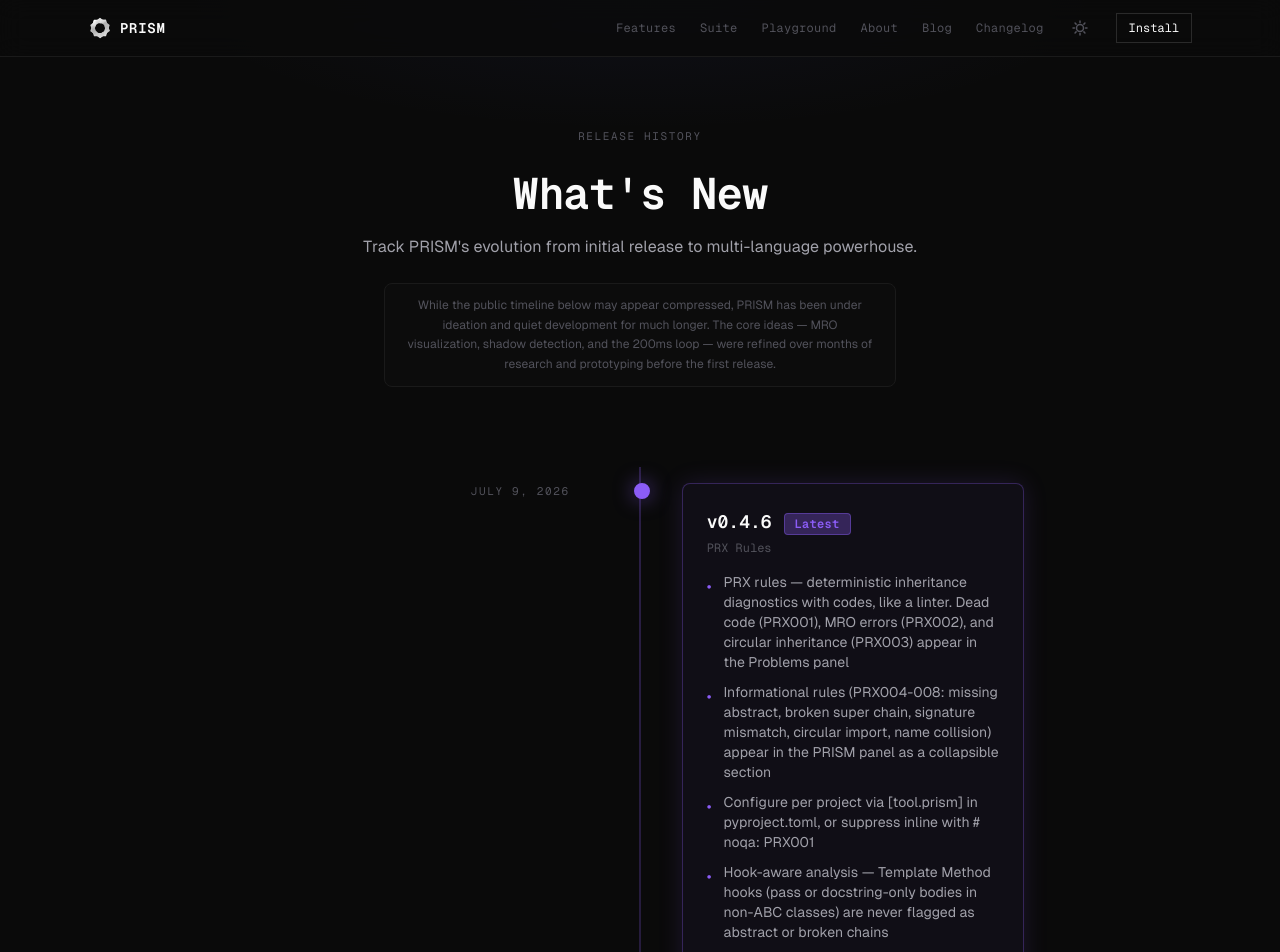
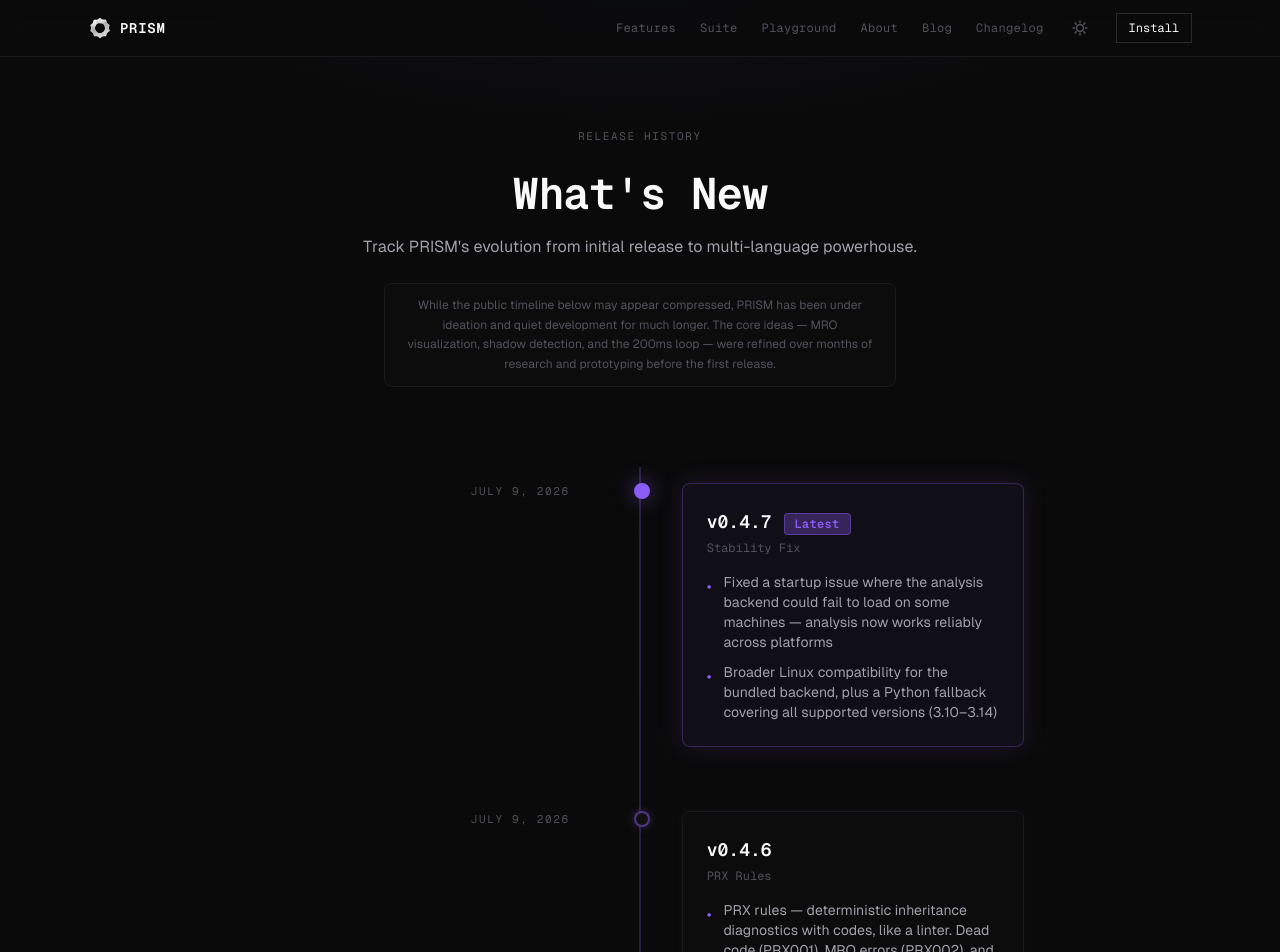
Before and after one commit to prism-tools-dev/prism-website, a Next.js app: page /changelog in a window 1280 px wide. Shown: the top 952 px of the page. Built offline with nearby package versions, Linux system fonts and the light colour scheme.

Commit message:
changelog: add v0.4.7 — stability fix

```diff
--- a/app/changelog/page.tsx
+++ b/app/changelog/page.tsx
@@ -3,6 +3,16 @@
 import { motion } from "framer-motion";
 
 const releases = [
+  {
+    version: "v0.4.7",
+    date: "July 9, 2026",
+    label: "Stability Fix",
+    changes: [
+      "Fixed a startup issue where the analysis backend could fail to load on some machines — analysis now works reliably across platforms",
+      "Broader Linux compatibility for the bundled backend, plus a Python fallback covering all supported versions (3.10–3.14)",
+    ],
+    highlight: true,
+  },
   {
     version: "v0.4.6",
     date: "July 9, 2026",
@@ -15,7 +25,7 @@ const releases = [
       "Multi-inheritance dead code detected \u2014 sibling MRO shadowing (mixin wins over base) now surfaces in the Problems panel",
       "Older Linux support \u2014 the bundled backend runs on Ubuntu 22.04+ and auto-falls back to Python if the binary cannot start",
     ],
-    highlight: true,
+    highlight: false,
   },
   {
     version: "v0.4.5",
```
